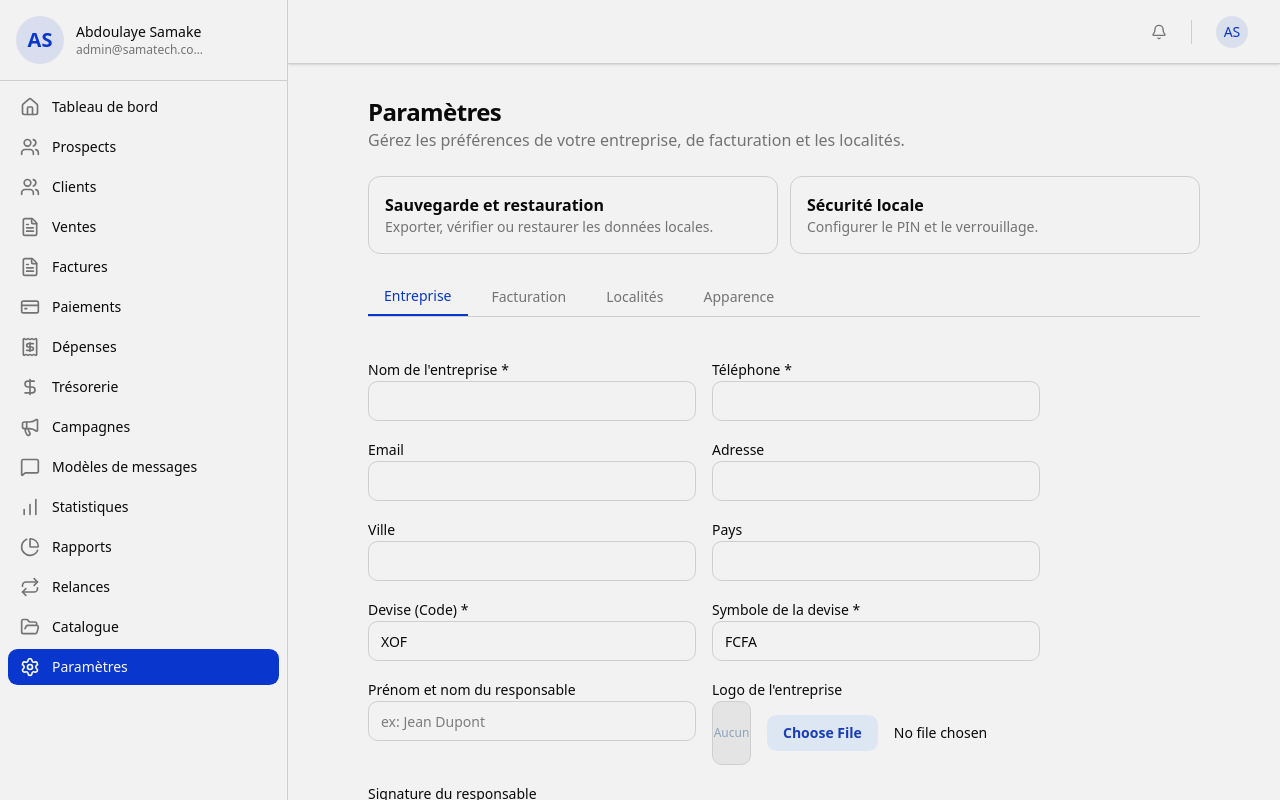
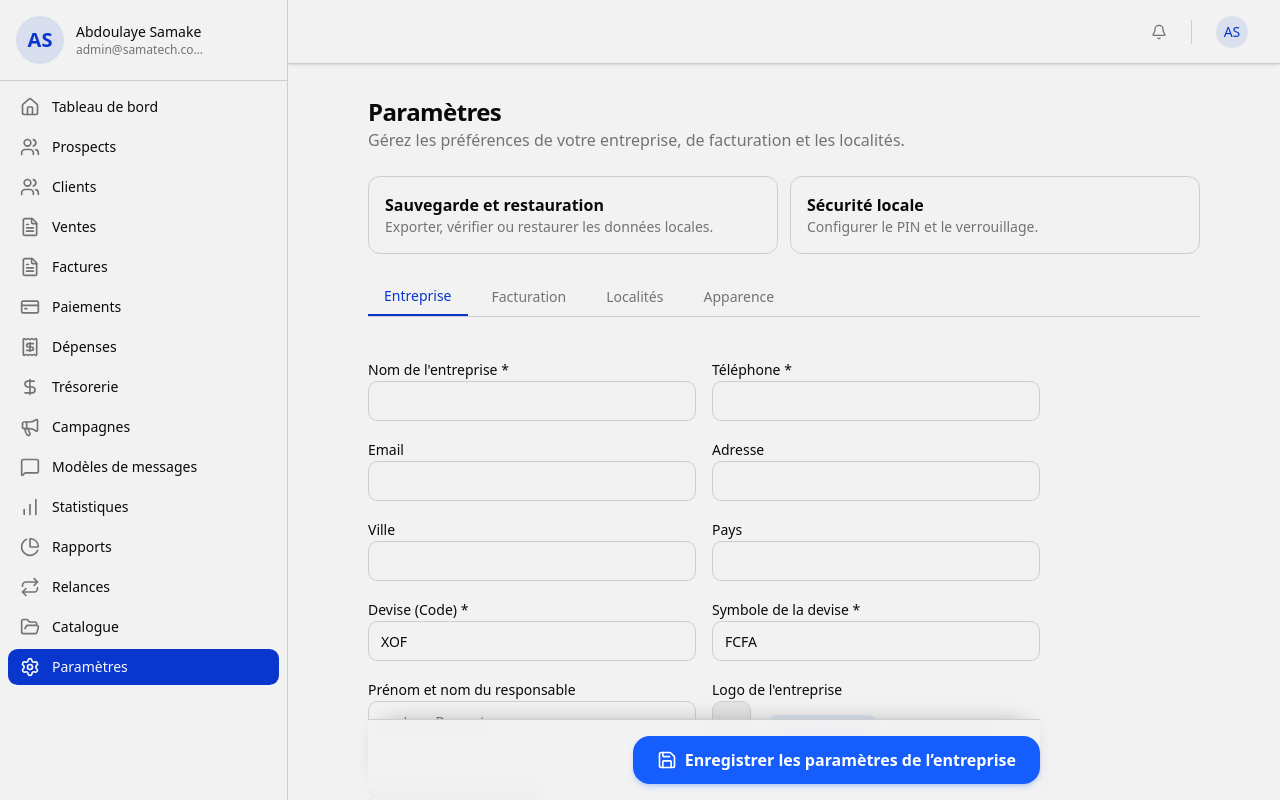
Before and after one commit to layesamake/samatech-crm, a Next.js app: page /settings in a window 1280 px wide. Built offline with nearby package versions, Linux system fonts and the light colour scheme.

Commit message:
feat: rendre visible l'enregistrement des paramètres

```diff
--- a/src/modules/settings/presentation/CompanySettingsForm.tsx
+++ b/src/modules/settings/presentation/CompanySettingsForm.tsx
@@ -8,6 +8,7 @@ import { CompanyProfile, CompanyProfileSchema } from '../domain/settings';
 import { GetSettingsUseCase } from '../application/get-settings';
 import { UpdateSettingsUseCase } from '../application/update-settings';
 import { DexieSettingsRepository } from '../infrastructure/dexie-settings-repository';
+import { Save } from 'lucide-react';
 
 const repository = new DexieSettingsRepository();
 const getSettingsUseCase = new GetSettingsUseCase(repository);
@@ -85,7 +86,7 @@ export default function CompanySettingsForm() {
   return (
     <div className="space-y-6 max-w-2xl">
       {message && (
-        <div className={`p-4 rounded-md ${message.includes('succès') ? 'bg-green-500/10 text-green-800 dark:text-green-200' : 'bg-red-500/10 text-red-800 dark:text-red-200'}`}>
+        <div role={message.includes('succès') ? 'status' : 'alert'} className={`p-4 rounded-md ${message.includes('succès') ? 'bg-green-500/10 text-green-800 dark:text-green-200' : 'bg-red-500/10 text-red-800 dark:text-red-200'}`}>
           {message}
         </div>
       )}
@@ -220,13 +221,14 @@ export default function CompanySettingsForm() {
           </div>
         </div>
 
-        <div className="pt-4 border-t flex justify-end">
+        <div className="sticky bottom-16 z-20 -mx-4 flex border-t bg-background/95 p-4 shadow-[0_-8px_24px_-16px_rgba(0,0,0,0.45)] backdrop-blur lg:bottom-0 lg:mx-0 lg:justify-end lg:px-0">
           <button
             type="submit"
             disabled={saving}
-            className="inline-flex items-center justify-center rounded-md text-sm font-medium transition-colors focus-visible:outline-none focus-visible:ring-2 focus-visible:ring-ring disabled:opacity-50 bg-primary text-primary-foreground hover:bg-primary/90 h-10 px-4 py-2"
+            className="inline-flex h-12 w-full items-center justify-center gap-2 rounded-xl bg-blue-600 px-6 text-base font-semibold text-white shadow-md shadow-blue-600/20 transition-colors hover:bg-blue-700 focus-visible:outline-none focus-visible:ring-2 focus-visible:ring-blue-500 focus-visible:ring-offset-2 disabled:cursor-not-allowed disabled:opacity-60 lg:w-auto"
           >
-            {saving ? 'Enregistrement...' : 'Enregistrer'}
+            <Save className="h-5 w-5" />
+            {saving ? 'Enregistrement...' : 'Enregistrer les paramètres de l’entreprise'}
           </button>
         </div>
       </form>
```
Also changed, not shown: 1 other file (tests, documents, lock files or other folders).
